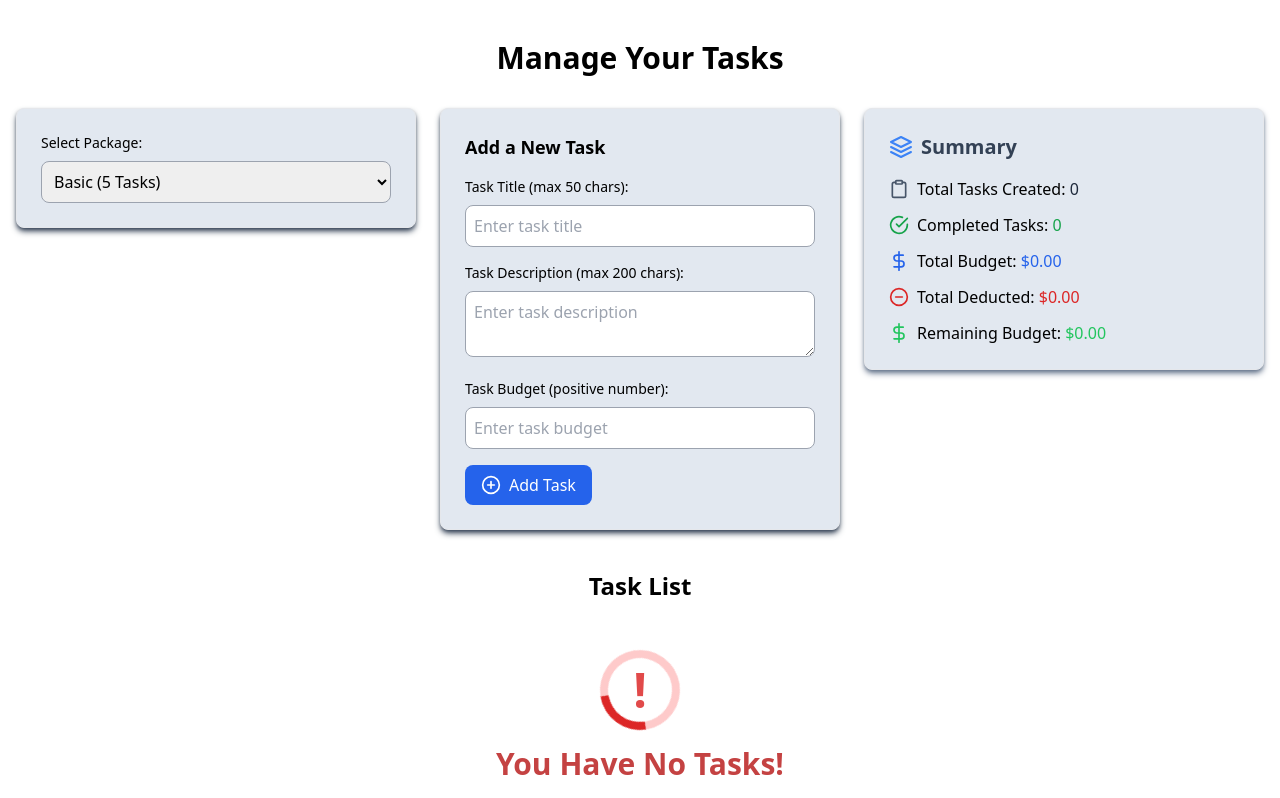
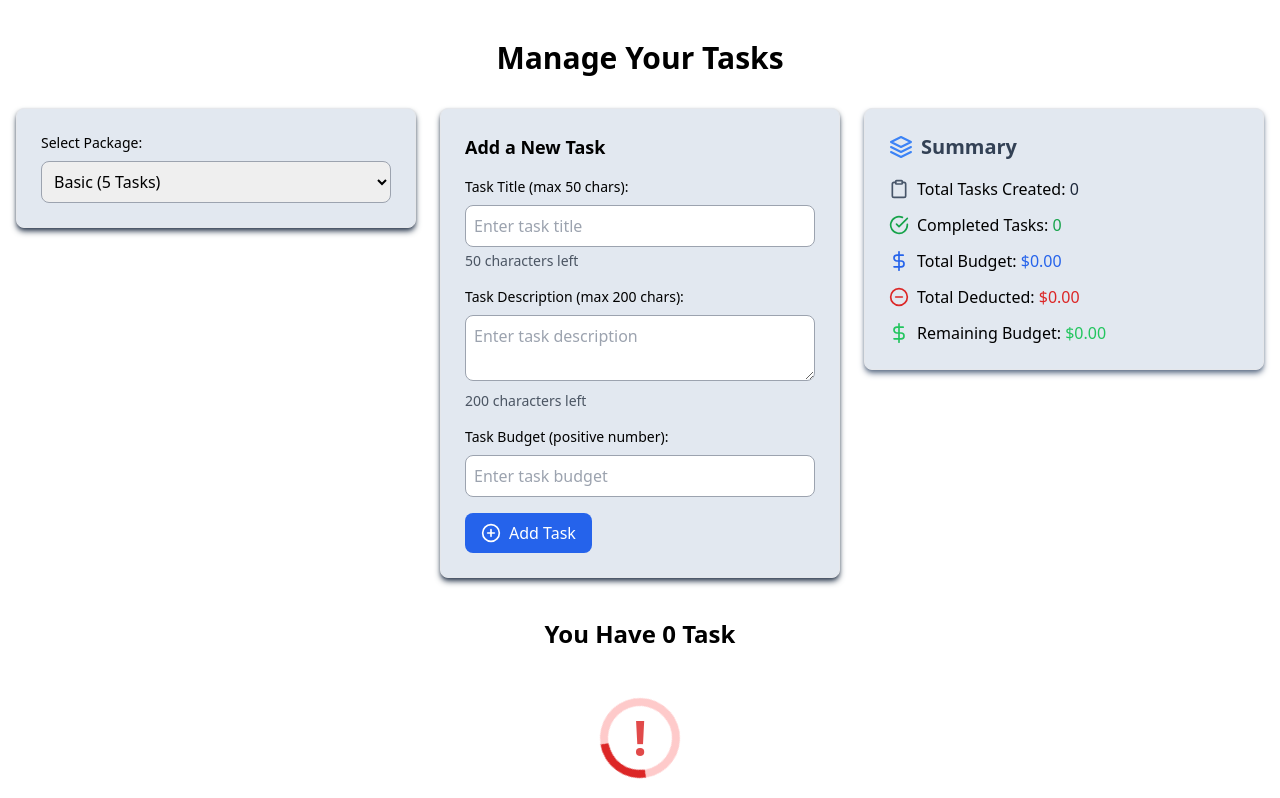
Before and after one commit to nazmul-nhb/task-manager-fun, a React (Vite) app: page / in a window 1280 px wide. Shown: the top 798 px of the page. Built offline with nearby package versions, Linux system fonts and the light colour scheme.

Commit message:
updated input validations; fixed more ui issues

```diff
--- a/src/App.jsx
+++ b/src/App.jsx
@@ -37,8 +37,21 @@ const App = () => {
 	const handlePackageChange = (e) => setPackageType(e.target.value);
 
 	const handleAddTask = () => {
-		if (title.length <= 50 && description.length <= 200 && budget > 0) {
-			if (tasks.length < packages[packageType]) {
+		if (!title || title.length > 50) {
+			return toast.error("Title must be 1-50 characters!");
+		}
+		if (!description || description.length > 200) {
+			return toast.error("Description must be 1-200 characters!");
+		}
+		if (!budget || budget <= 0) {
+			return toast.error("Budget must be a positive number!");
+		}
+		if (tasks.length >= packages[packageType]) {
+			return toast.error(
+				`Limit exceeded for the ${packageType} package!`
+			);
+		}
+
 		const task = {
 			id: generateID({
 				timeStamp: false,
@@ -57,15 +70,10 @@ const App = () => {
 		setTasks(newTasks);
 		setItemToStorage("tasks", newTasks);
 		calculateCompletedTasks(newTasks);
+		toast.success("Task added successfully!");
 		setTitle("");
 		setDescription("");
 		setBudget("");
-			} else {
-				toast.error(`Limit exceeded for the ${packageType} package!`);
-			}
-		} else {
-			toast.error("Invalid Input!");
-		}
 	};
 
 	const handleDeleteTask = (id) => {
@@ -73,6 +81,7 @@ const App = () => {
 		setTasks(newTasks);
 		setItemToStorage("tasks", newTasks);
 		calculateCompletedTasks(newTasks);
+		toast.success("Task deleted successfully!");
 	};
 
 	const toggleTaskStatus = (id) => {
@@ -94,6 +103,7 @@ const App = () => {
 		(sum, task) => sum + task.originalBudget,
 		0
 	);
+
 	const totalDeducted = tasks.reduce((sum, task) => sum + task.deducted, 0);
 
 	return (
@@ -132,7 +142,7 @@ const App = () => {
 				</div>
 			</div>
 			<h2 className="text-2xl font-bold mt-10 my-8 text-center">
-				Task List
+				You Have {tasks.length} {tasks.length > 1 ? "Tasks" : "Task"}
 			</h2>
 			<TaskList
 				tasks={tasks}
--- a/src/components/TaskForm.jsx
+++ b/src/components/TaskForm.jsx
@@ -10,36 +10,65 @@ const TaskForm = ({
 	onBudgetChange,
 	onAddTask,
 }) => {
+	// Calculate remaining characters for title and description
+	const titleMaxChars = 50;
+	const descriptionMaxChars = 200;
+	const titleCharsLeft = titleMaxChars - title.length;
+	const descriptionCharsLeft = descriptionMaxChars - description.length;
+
 	return (
 		<div className="bg-slate-200 p-6 border rounded-lg shadow-md shadow-slate-700">
 			<h3 className="text-lg font-semibold mb-4">Add a New Task</h3>
+
+			{/* Task Title Input */}
 			<div className="mb-4">
 				<label className="block mb-2 text-sm font-medium">
-					Task Title (max 50 chars):
+					Task Title (max {titleMaxChars} chars):
 				</label>
 				<input
 					type="text"
 					value={title}
 					onChange={onTitleChange}
-					maxLength="50"
+					maxLength={titleMaxChars}
 					className="border border-gray-400 outline-0 p-2 rounded-lg w-full"
 					placeholder="Enter task title"
 				/>
+				{/* Character counter for Task Title */}
+				<p
+					className={`text-sm mt-1 ${
+						titleCharsLeft < 10 ? "text-red-600" : "text-gray-600"
+					}`}
+				>
+					{titleCharsLeft} characters left
+				</p>
 			</div>
 
+			{/* Task Description Input */}
 			<div className="mb-4">
 				<label className="block mb-2 text-sm font-medium">
-					Task Description (max 200 chars):
+					Task Description (max {descriptionMaxChars} chars):
 				</label>
-				<textarea
+                <textarea
+                    id="description"
 					value={description}
 					onChange={onDescriptionChange}
-					maxLength="200"
+					maxLength={descriptionMaxChars}
 					className="border border-gray-400 outline-0 p-2 rounded-lg w-full"
 					placeholder="Enter task description"
 				/>
+				{/* Character counter for Task Description */}
+				<p
+					className={`text-sm mt-1 ${
+						descriptionCharsLeft < 20
+							? "text-red-600"
+							: "text-gray-600"
+					}`}
+				>
+					{descriptionCharsLeft} characters left
+				</p>
 			</div>
 
+			{/* Task Budget Input */}
 			<div className="mb-4">
 				<label className="block mb-2 text-sm font-medium">
 					Task Budget (positive number):
@@ -54,6 +83,7 @@ const TaskForm = ({
 				/>
 			</div>
 
+			{/* Add Task Button */}
 			<button
 				onClick={onAddTask}
 				className="bg-blue-600 text-white py-2 px-4 rounded-lg hover:bg-blue-700 transition-all flex items-center gap-2"
--- a/src/components/TaskList.jsx
+++ b/src/components/TaskList.jsx
@@ -24,7 +24,7 @@ const TaskList = ({ tasks, toggleTaskStatus, handleDeleteTask }) => {
 	}
 
 	return (
-		<div className="grid grid-cols-1 sm:grid-cols-2 md:grid-cols-3 lg:grid-cols-4 gap-4">
+		<div className="grid grid-cols-1 sm:grid-cols-2 md:grid-cols-3 lg:grid-cols-4 gap-6">
 			{tasks.map((task) => (
 				<Task
 					key={task.id}
```
Lines whose indentation alone changed are shown as unchanged.
